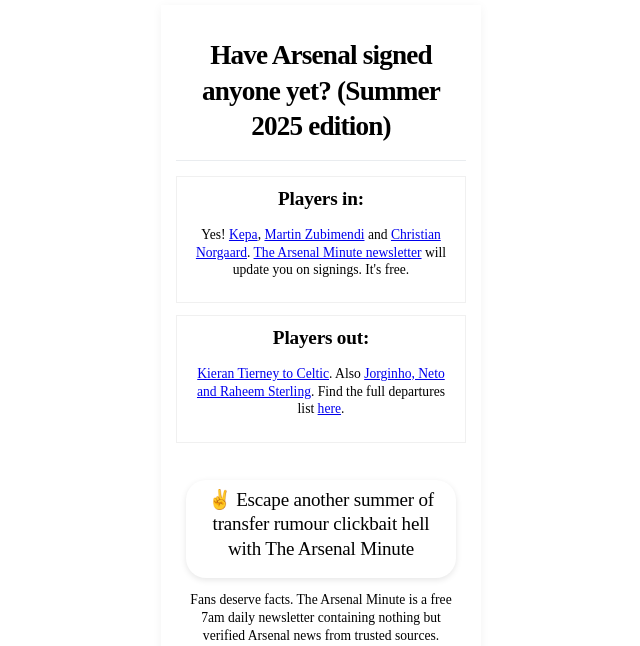
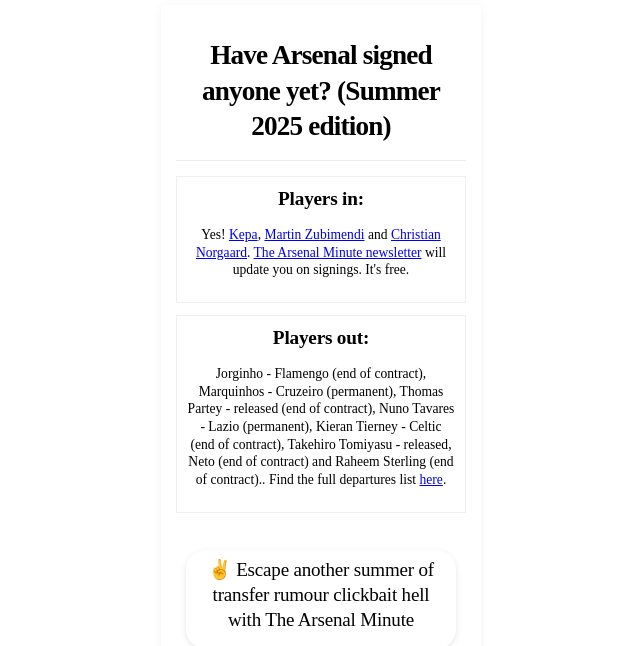
Before and after one commit to MichaelMacLeod/HaveArsenalSignedAnyoneYet, a plain HTML site: page index.html in a window 1280 px wide. Shown: the top 646 px of the page, without its empty margins (319-959 px from the left). Drawn offline with Linux system fonts and the light colour scheme; a web font is replaced by a local one.

Commit message:
Update outgoings.html

```diff
--- a/index.html
+++ b/index.html
@@ -20,7 +20,7 @@
 
         <section class="players-out-section">
             <h2>Players out:</h2>
-            <p><a href="https://www.celticfc.com/news/2025/february/10/celtic-plc-interim-report/">Kieran Tierney to Celtic</a>. Also <a href="https://thearsenalminute.substack.com/p/arsenal-minute-26-may-2025/">Jorginho, Neto and Raheem Sterling</a>. Find the full departures list <a href="https://www.arsenal.com/news/contract-updates-20-players-depart-summer">here</a>.</p>
+            <p>Jorginho - Flamengo (end of contract), Marquinhos - Cruzeiro (permanent), Thomas Partey - released (end of contract), Nuno Tavares - Lazio (permanent), Kieran Tierney - Celtic (end of contract), Takehiro Tomiyasu - released, Neto (end of contract) and Raheem Sterling (end of contract).</a>. Find the full departures list <a href="https://www.arsenal.com/news/contract-updates-20-players-depart-summer">here</a>.</p>
         </section>
 
         <section class="newsletter-section">
```
